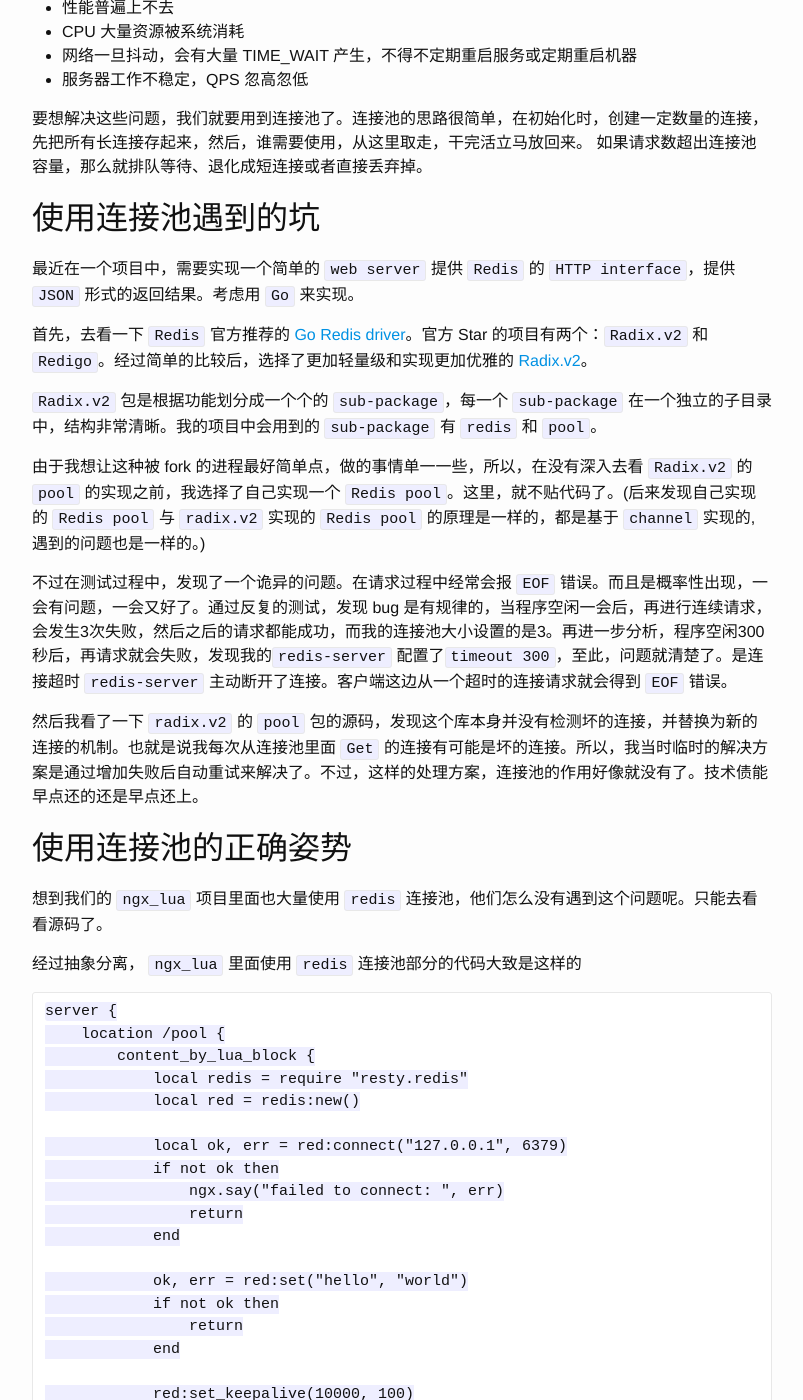
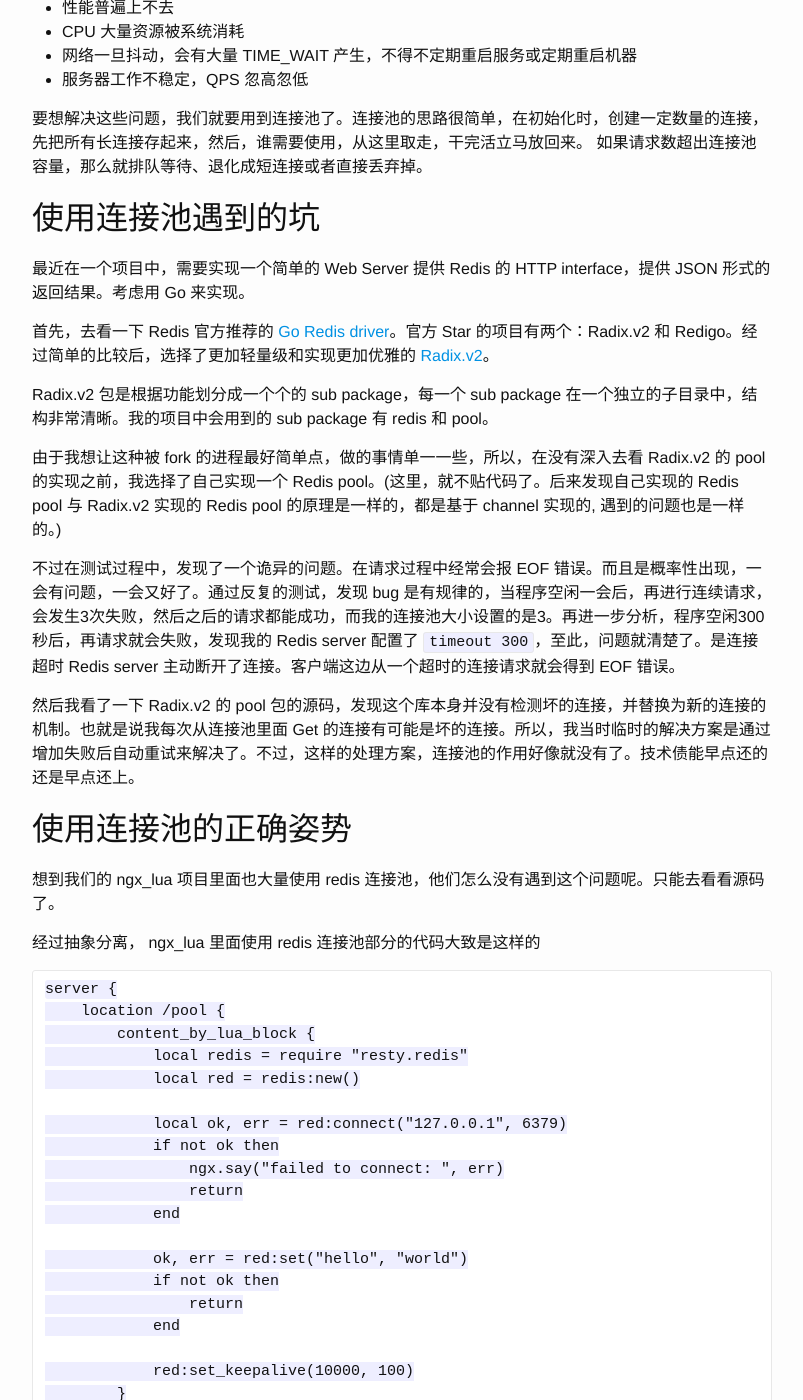
Before and after one commit to upyun/upyun.github.io, a Jekyll site: the page built from _posts/2016-01-28-how-to-use-redis-pool-in-go.markdown, in a window 1280 px wide and 1400 px high, scrolled down 954 px. Shown: the whole window, without its empty margins (238-1041 px from the left). Built offline with Jekyll 4.4.1, drawn with Linux system fonts in a browser that asks for light colours; comment, search, counter and statistics services are not loaded; some of the changed text lies outside the part shown.

Commit message:
fix format

```diff
--- a/_posts/2016-01-28-how-to-use-redis-pool-in-go.markdown
+++ b/_posts/2016-01-28-how-to-use-redis-pool-in-go.markdown
@@ -35,25 +35,25 @@ comments: true
 
 ## 使用连接池遇到的坑
 
-最近在一个项目中，需要实现一个简单的 `web server` 提供 `Redis` 的 `HTTP interface`，提供 `JSON` 形式的返回结果。考虑用 `Go` 来实现。
+最近在一个项目中，需要实现一个简单的 Web Server 提供 Redis 的 HTTP interface，提供 JSON 形式的返回结果。考虑用 Go 来实现。
 
-首先，去看一下 `Redis` 官方推荐的 [Go Redis driver](http://redis.io/clients#go)。官方 Star 的项目有两个：`Radix.v2` 和 `Redigo`。经过简单的比较后，选择了更加轻量级和实现更加优雅的 [Radix.v2](https://github.com/mediocregopher/radix.v2)。
+首先，去看一下 Redis 官方推荐的 [Go Redis driver](http://redis.io/clients#go)。官方 Star 的项目有两个：Radix.v2 和 Redigo。经过简单的比较后，选择了更加轻量级和实现更加优雅的 [Radix.v2](https://github.com/mediocregopher/radix.v2)。
 
-`Radix.v2` 包是根据功能划分成一个个的 `sub-package`，每一个 `sub-package` 在一个独立的子目录中，结构非常清晰。我的项目中会用到的 `sub-package` 有 `redis` 和 `pool`。
+Radix.v2 包是根据功能划分成一个个的 sub package，每一个 sub package 在一个独立的子目录中，结构非常清晰。我的项目中会用到的 sub package 有 redis 和 pool。
 
-由于我想让这种被 fork 的进程最好简单点，做的事情单一一些，所以，在没有深入去看 `Radix.v2` 的 `pool` 的实现之前，我选择了自己实现一个 `Redis pool`。这里，就不贴代码了。(后来发现自己实现的 `Redis pool` 与 `radix.v2` 实现的 `Redis pool` 的原理是一样的，都是基于 `channel` 实现的, 遇到的问题也是一样的。)
+由于我想让这种被 fork 的进程最好简单点，做的事情单一一些，所以，在没有深入去看 Radix.v2 的 pool 的实现之前，我选择了自己实现一个 Redis pool。(这里，就不贴代码了。后来发现自己实现的 Redis pool 与 Radix.v2 实现的 Redis pool 的原理是一样的，都是基于 channel 实现的, 遇到的问题也是一样的。)
 
-不过在测试过程中，发现了一个诡异的问题。在请求过程中经常会报 `EOF` 错误。而且是概率性出现，一会有问题，一会又好了。通过反复的测试，发现 bug 是有规律的，当程序空闲一会后，再进行连续请求，会发生3次失败，然后之后的请求都能成功，而我的连接池大小设置的是3。再进一步分析，程序空闲300秒后，再请求就会失败，发现我的`redis-server` 配置了`timeout 300`，至此，问题就清楚了。是连接超时 `redis-server` 主动断开了连接。客户端这边从一个超时的连接请求就会得到 `EOF` 错误。
+不过在测试过程中，发现了一个诡异的问题。在请求过程中经常会报 EOF 错误。而且是概率性出现，一会有问题，一会又好了。通过反复的测试，发现 bug 是有规律的，当程序空闲一会后，再进行连续请求，会发生3次失败，然后之后的请求都能成功，而我的连接池大小设置的是3。再进一步分析，程序空闲300秒后，再请求就会失败，发现我的 Redis server 配置了 `timeout 300`，至此，问题就清楚了。是连接超时 Redis server 主动断开了连接。客户端这边从一个超时的连接请求就会得到 EOF 错误。
 
-然后我看了一下 `radix.v2` 的 `pool` 包的源码，发现这个库本身并没有检测坏的连接，并替换为新的连接的机制。也就是说我每次从连接池里面 `Get` 的连接有可能是坏的连接。所以，我当时临时的解决方案是通过增加失败后自动重试来解决了。不过，这样的处理方案，连接池的作用好像就没有了。技术债能早点还的还是早点还上。
+然后我看了一下 Radix.v2 的 pool 包的源码，发现这个库本身并没有检测坏的连接，并替换为新的连接的机制。也就是说我每次从连接池里面 Get 的连接有可能是坏的连接。所以，我当时临时的解决方案是通过增加失败后自动重试来解决了。不过，这样的处理方案，连接池的作用好像就没有了。技术债能早点还的还是早点还上。
 
 <a name="使用连接池的正确姿势"/>
 
 ## 使用连接池的正确姿势
 
-想到我们的 `ngx_lua` 项目里面也大量使用 `redis` 连接池，他们怎么没有遇到这个问题呢。只能去看看源码了。
+想到我们的 ngx_lua 项目里面也大量使用 redis 连接池，他们怎么没有遇到这个问题呢。只能去看看源码了。
 
-经过抽象分离， `ngx_lua` 里面使用 `redis` 连接池部分的代码大致是这样的
+经过抽象分离， ngx_lua 里面使用 redis 连接池部分的代码大致是这样的
 
 ~~~
 server {
@@ -96,15 +96,15 @@ function _M.set_keepalive(self, ...)
 end
 ~~~
 
-至此，已经清楚了，使用了 `tcp` 的 `keepalive` 心跳机制。
+至此，已经清楚了，使用了 tcp 的 keepalive 心跳机制。
 
-于是，通过与 `radix.v2` 的作者一些[讨论](https://github.com/mediocregopher/radix.v2/issues/21)，选择自己在 `redis` 这层使用心跳机制，来解决这个问题。
+于是，通过与 Radix.v2 的作者一些[讨论](https://github.com/mediocregopher/radix.v2/issues/21)，选择自己在 redis 这层使用心跳机制，来解决这个问题。
 
 <a name="最后的解决方案"/>
 
 ## 最后的解决方案
 
-在创建连接池之后，起一个 `goroutine`，每隔一段 `idleTime` 发送一个 `PING` 到 `redis-server`。其中，`idleTime` 略小于 `redis-server` 的 `timeout` 配置。
+在创建连接池之后，起一个 goroutine，每隔一段 `idleTime` 发送一个 `PING` 到 Redis server。其中，`idleTime` 略小于 Redis server 的 `timeout` 配置。
 
 连接池初始化部分代码如下：
 
@@ -119,7 +119,7 @@ go func() {
 }()
 ~~~
 
-使用 `redis` 传输数据部分代码如下：
+使用 redis 传输数据部分代码如下：
 
 ~~~
 func redisDo(p *pool.Pool, cmd string, args ...interface{}) (reply *redis.Resp, err error) {
@@ -134,7 +134,7 @@ func redisDo(p *pool.Pool, cmd string, args ...interface{}) (reply *redis.Resp,
 }
 ~~~
 
-其中，`radix.v2` 连接池内部进行了连接池内连接的获取和放回，代码如下：
+其中，Radix.v2 连接池内部进行了连接池内连接的获取和放回，代码如下：
 
 ~~~
 // Cmd automatically gets one client from the pool, executes the given command
@@ -150,7 +150,7 @@ func (p *Pool) Cmd(cmd string, args ...interface{}) *redis.Resp {
 }
 ~~~
 
-这样，我们就有了 `keepalive` 的机制，不会出现 `timeout` 的连接了，从 `redis` 连接池里面取出的连接都是可用的连接了。看似简单的代码，却完美的解决了连接池里面超时连接的问题。同时，就算 `redis-server` 重启等情况，也能保证连接自动重连。
+这样，我们就有了 keepalive 的机制，不会出现 timeout 的连接了，从 redis 连接池里面取出的连接都是可用的连接了。看似简单的代码，却完美的解决了连接池里面超时连接的问题。同时，就算 Redis server 重启等情况，也能保证连接自动重连。
 
 <a name="References"/>
 
```
